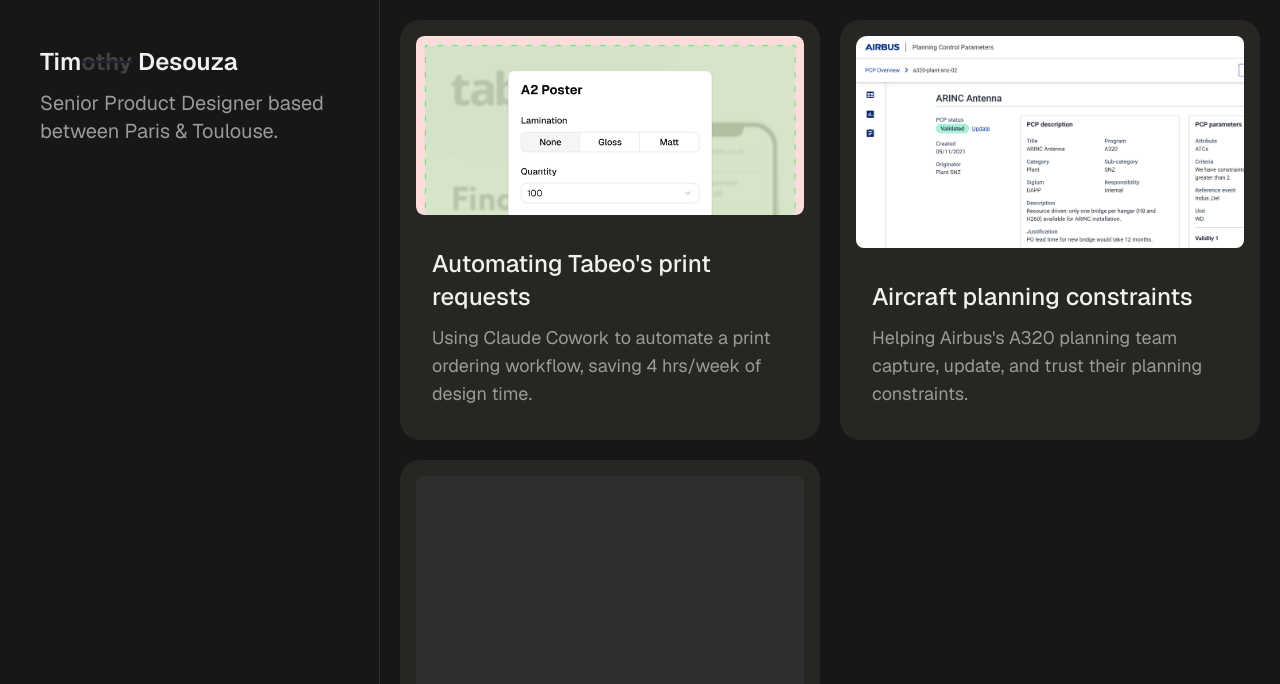
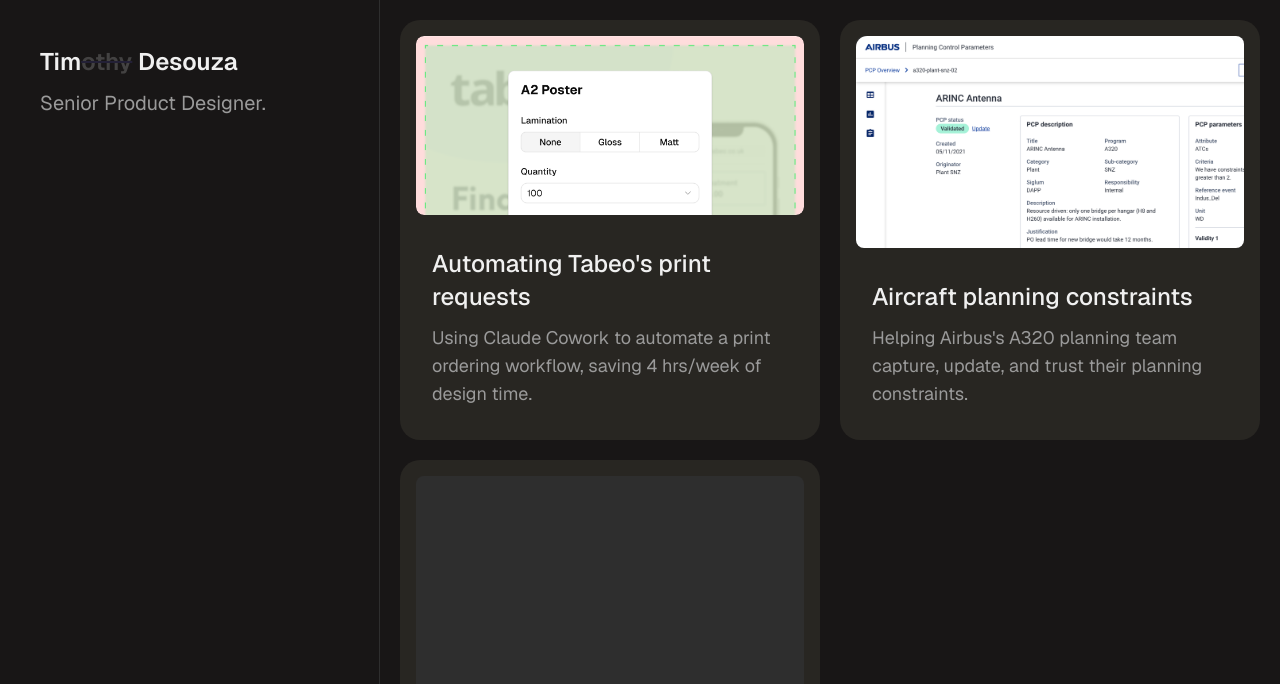
Before and after one commit to timotde/portfolio, a website built with Vite: page index.html in a window 1280 px wide. Shown: the top 684 px of the page. Built offline with nearby package versions, Linux system fonts and the light colour scheme.

Commit message:
Shorten homepage tagline
Co-Authored-By: Claude Opus 5.5 <noreply@anthropic.com>

```diff
--- a/index.html
+++ b/index.html
@@ -36,7 +36,7 @@
 
         <div class="sidebar-identity">
           <p class="sidebar-name">Tim<span class="strike">othy</span> Desouza</p>
-          <p class="sidebar-intro">Senior Product Designer based between Paris & Toulouse.</p>
+          <p class="sidebar-intro">Senior Product Designer.</p>
         </div>
 
 
@@ -55,7 +55,7 @@
       <!-- MOBILE IDENTITY -->
       <div class="mobile-identity">
         <p class="sidebar-name">Tim<span class="strike">othy</span> Desouza</p>
-        <p class="sidebar-intro">Senior Product Designer based between Paris & Toulouse.</p>
+        <p class="sidebar-intro">Senior Product Designer.</p>
       </div>
 
       <!-- PROJECTS -->
```
